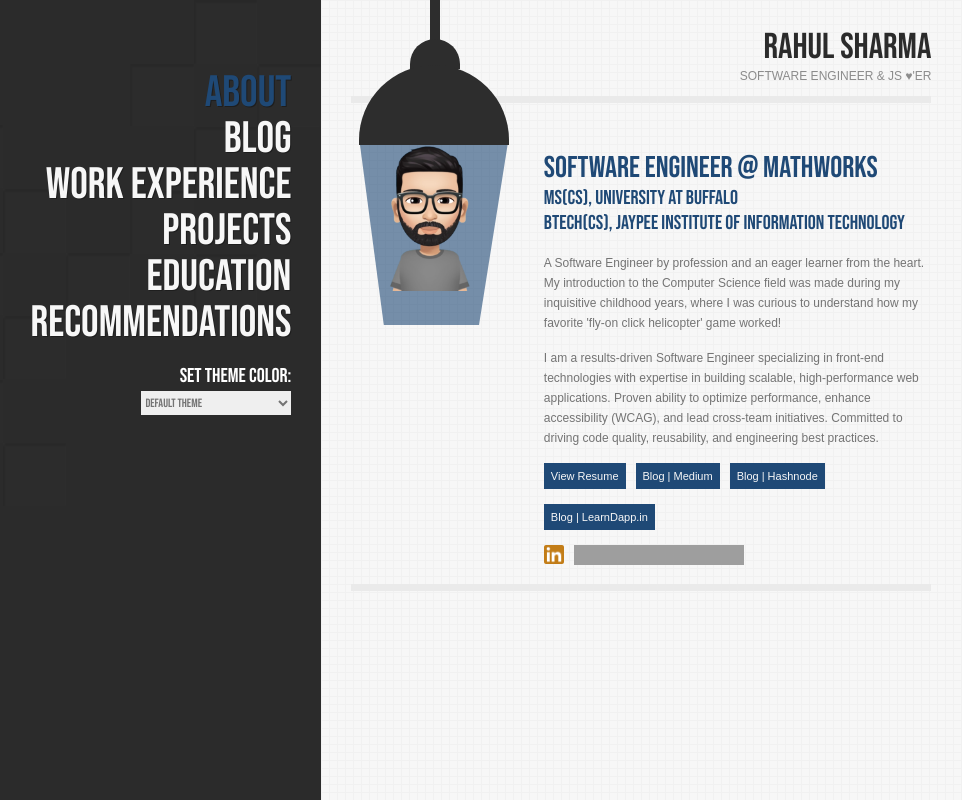
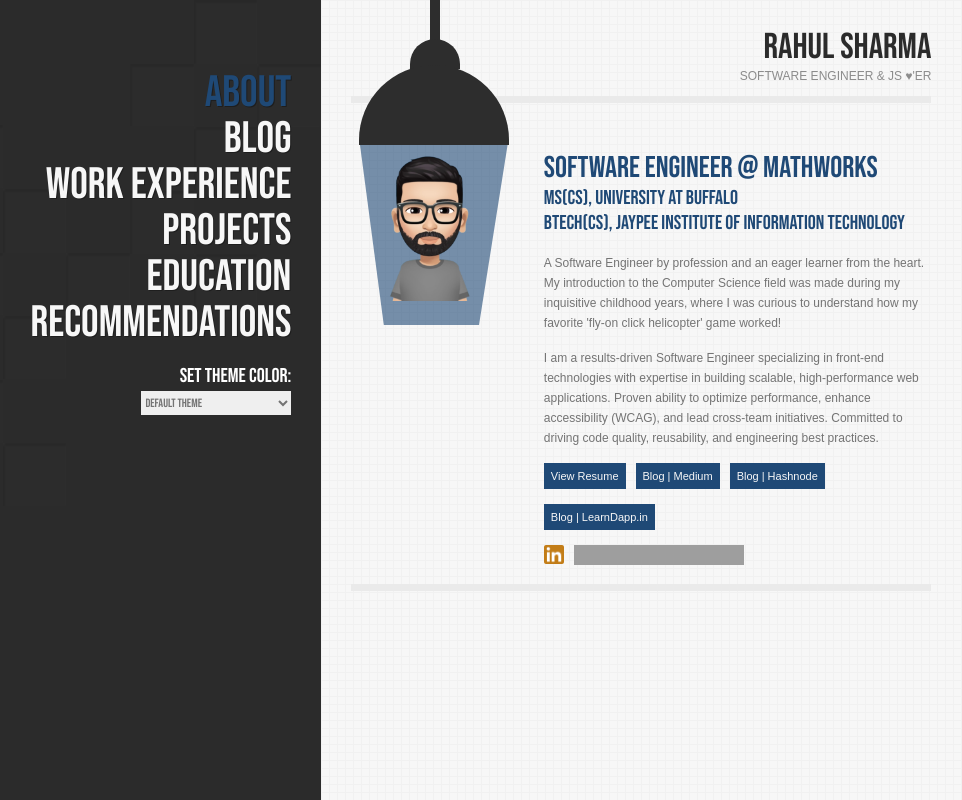
Before and after one commit to webber2408/portfolio-new, a React (Create React App) app: page / in a window 1280 px wide. Shown: the whole page, without its empty margins (101-1063 px from the left). Built offline with nearby package versions, Linux system fonts and the light colour scheme; grey boxes are pictures that could not be loaded.

Commit message:
UI FIX: Photo Margin

```diff
--- a/src/components/home/styles.css
+++ b/src/components/home/styles.css
@@ -2,6 +2,10 @@
 
 .home-wrapper {
   position: relative;
+}
+
+.home-wrapper .portrait {
+  margin-top: 10px;
 }
 
 .about-img {
```
